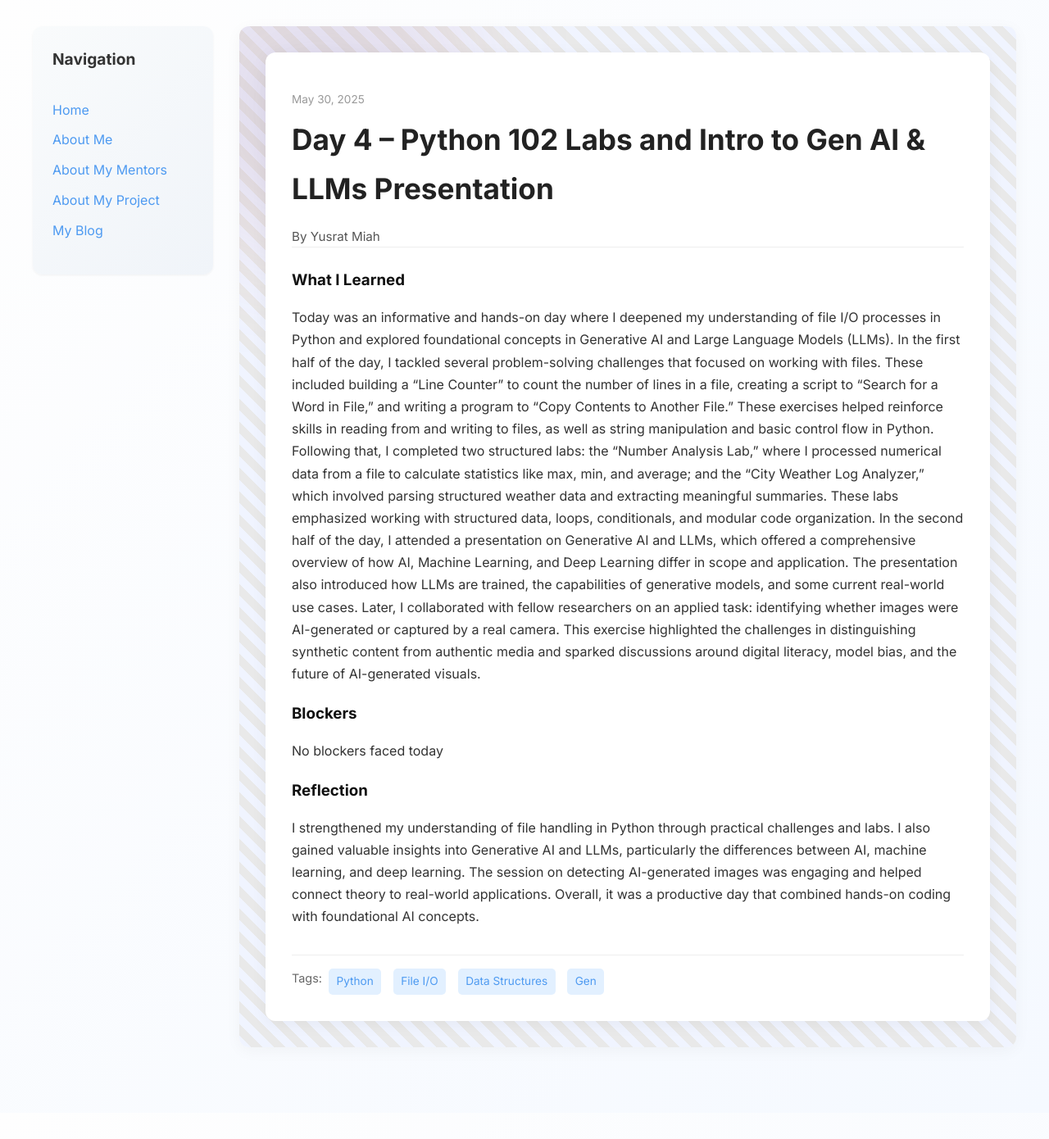
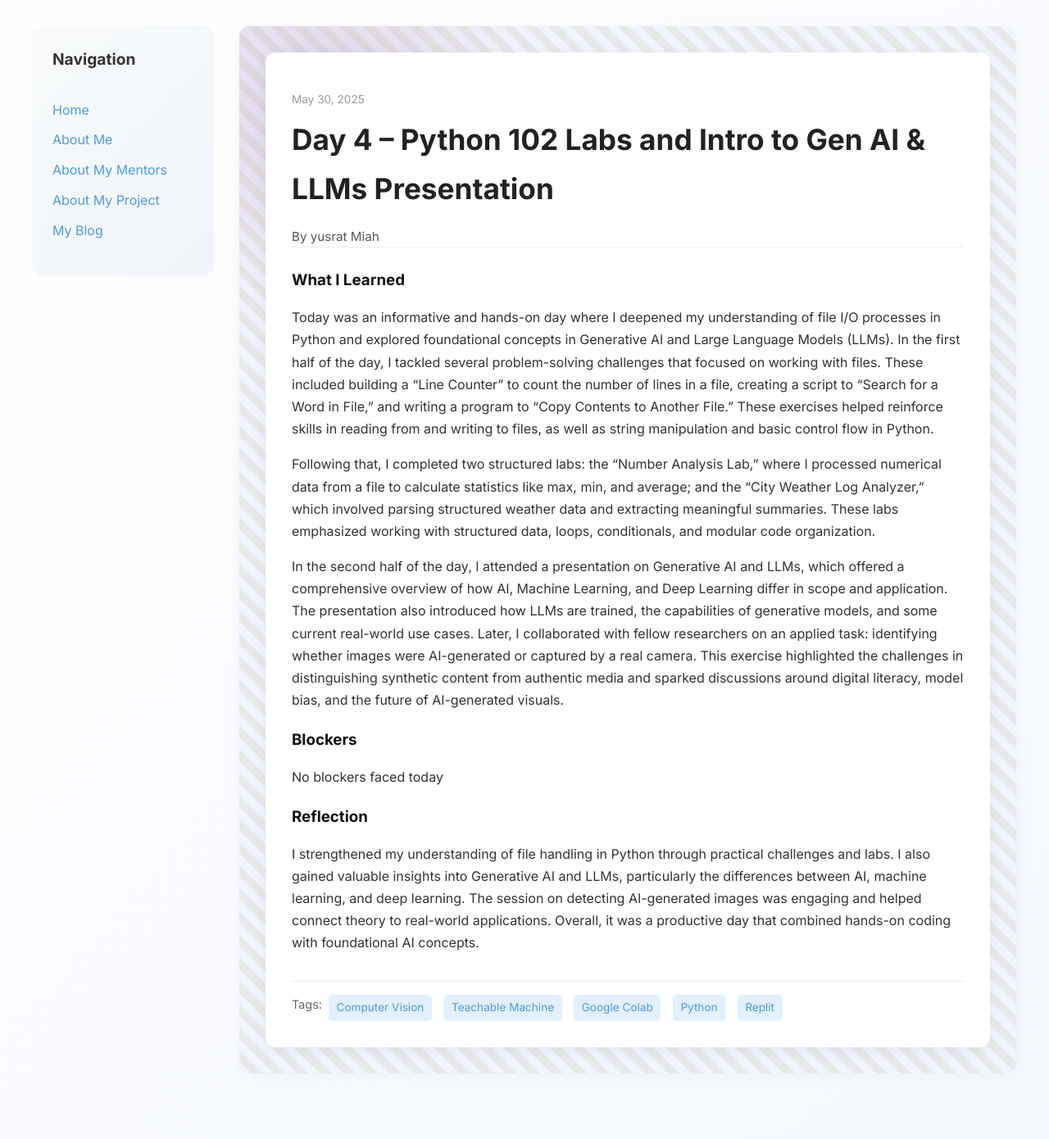
Before and after one commit to yusratmiah/yusratmiah.github.io, a Jekyll site: the page built from _posts/2025-05-30-day-4.md, in a window 1280 px wide. Shown: the whole page at 82% size. Built offline with Jekyll 4.4.1, drawn with Linux system fonts in a browser that asks for light colours; before the commit the page ends 1358 px from its top, so only the background shows below that.

Commit message:
Update 2025-05-30-day-4.md

```diff
--- a/_posts/2025-05-30-day-4.md
+++ b/_posts/2025-05-30-day-4.md
@@ -2,15 +2,17 @@
 layout: post
 title: "Day 4 – Python 102 Labs and Intro to Gen AI & LLMs Presentation"
 date: 2025-05-30
-author: Yusrat Miah
+author: yusrat Miah
 permalink: /day4.html
-tags: ["Python", "File I/O", "Data Structures", Gen]
+tags: ["Computer Vision", "Teachable Machine", "Google Colab", "Python", "Replit"]
 
 what_i_learned: |
   Today was an informative and hands-on day where I deepened my understanding of file I/O processes in Python and explored foundational concepts in Generative AI and Large Language Models (LLMs). In the first half of the day, I tackled several problem-solving challenges that focused on working with files. These included building a "Line Counter" to count the number of lines in a file, creating a script to "Search for a Word in File," and writing a program to "Copy Contents to Another File." These exercises helped reinforce skills in reading from and writing to files, as well as string manipulation and basic control flow in Python.
+
   Following that, I completed two structured labs: the "Number Analysis Lab," where I processed numerical data from a file to calculate statistics like max, min, and average; and the "City Weather Log Analyzer," which involved parsing structured weather data and extracting meaningful summaries. These labs emphasized working with structured data, loops, conditionals, and modular code organization.
-  In the second half of the day, I attended a presentation on Generative AI and LLMs, which offered a comprehensive overview of how AI, Machine Learning, and Deep Learning differ in scope and application. The presentation also introduced how LLMs are trained, the capabilities of generative models, and some current real-world use cases.
-  Later, I collaborated with fellow researchers on an applied task: identifying whether images were AI-generated or captured by a real camera. This exercise highlighted the challenges in distinguishing synthetic content from authentic media and sparked discussions around digital literacy, model bias, and the future of AI-generated visuals.
+
+  In the second half of the day, I attended a presentation on Generative AI and LLMs, which offered a comprehensive overview of how AI, Machine Learning, and Deep Learning differ in scope and application. The presentation also introduced how LLMs are trained, the capabilities of generative models, and some current real-world use cases. Later, I collaborated with fellow researchers on an applied task: identifying whether images were AI-generated or captured by a real camera. This exercise highlighted the challenges in distinguishing synthetic content from authentic media and sparked discussions around digital literacy, model bias, and the future of AI-generated visuals.
+
 
 blockers: |
   No blockers faced today
```
